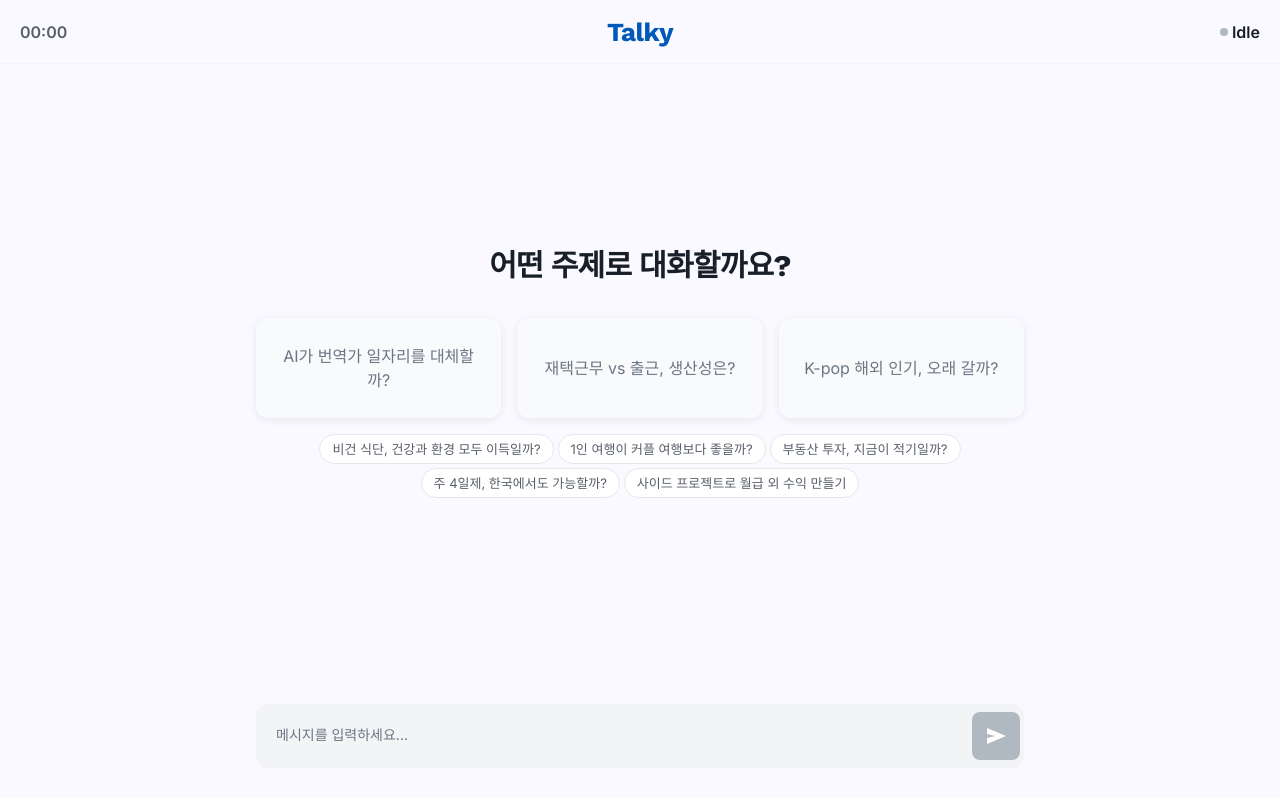
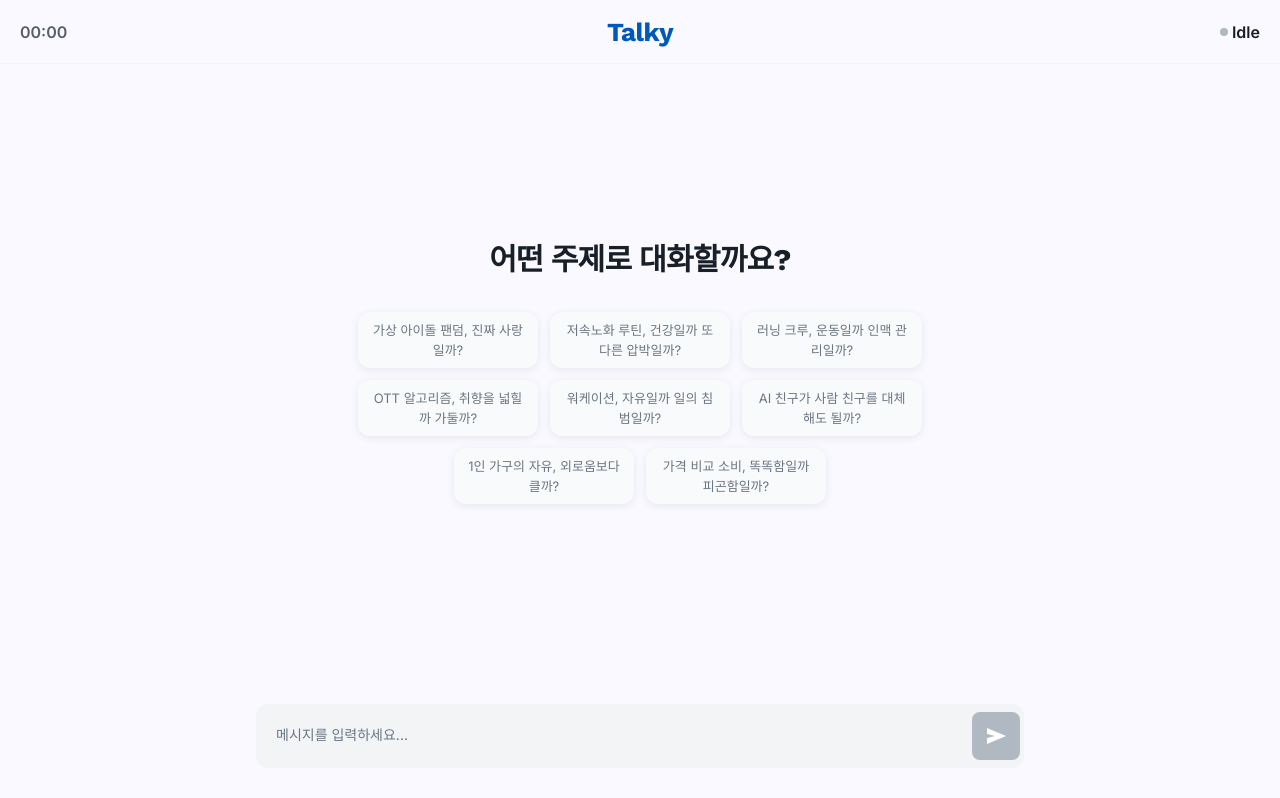
Before and after one commit to KwonOhhyeok/Talky, a Vue app: page / in a window 1280 px wide. Built offline with nearby package versions, Linux system fonts and the light colour scheme.

Commit message:
Update sample debate topics for Korean 30s trends

```diff
--- a/src/components/InterestPopup.vue
+++ b/src/components/InterestPopup.vue
@@ -15,36 +15,19 @@
         어떤 주제로 대화할까요?
       </h2>
 
-      <div class="grid w-full grid-cols-1 gap-md md:grid-cols-3" role="listbox" aria-label="주제 선택">
+      <div class="flex w-full max-w-2xl flex-wrap justify-center gap-sm" role="listbox" aria-label="주제 선택">
         <button
-          v-for="chip in featuredChips"
+          v-for="chip in chips"
           :key="chip"
           role="option"
           :aria-selected="selectedChip === chip"
-          class="group flex min-h-[100px] items-center justify-center rounded-xl p-md text-center shadow-[0_2px_8px_rgba(0,0,0,0.08)] transition-all duration-200 active:scale-95"
+          class="group flex h-[56px] w-[calc((100%_-_12px)/2)] items-center justify-center rounded-xl px-sm py-xs text-center shadow-[0_2px_8px_rgba(0,0,0,0.08)] transition-all duration-200 active:scale-95 sm:w-[180px]"
           :class="selectedChip === chip
             ? 'bg-blue-light text-primary ring-2 ring-primary'
             : 'bg-grey-50 text-grey-600 hover:bg-grey-100 hover:text-primary'"
           @click="handleChipSelect(chip)"
         >
-          <span class="font-body-lg text-body-lg transition-colors">{{ chip }}</span>
-        </button>
-      </div>
-
-      <div v-if="extraChips.length" class="mt-md flex flex-wrap justify-center gap-xs">
-        <button
-          v-for="chip in extraChips"
-          :key="chip"
-          type="button"
-          role="option"
-          :aria-selected="selectedChip === chip"
-          class="rounded-full border px-sm py-xs font-body-sm text-body-sm transition-colors"
-          :class="selectedChip === chip
-            ? 'border-primary bg-blue-light text-primary'
-            : 'border-grey-200 bg-background-layered text-secondary hover:bg-grey-50'"
-          @click="handleChipSelect(chip)"
-        >
-          {{ chip }}
+          <span class="line-clamp-2 font-body-sm text-body-sm transition-colors">{{ chip }}</span>
         </button>
       </div>
 
@@ -113,17 +96,15 @@ const panelRef = ref(null);
 const inputRef = ref(null);
 
 const chips = [
-  "AI가 번역가 일자리를 대체할까?",
-  "재택근무 vs 출근, 생산성은?",
-  "K-pop 해외 인기, 오래 갈까?",
-  "비건 식단, 건강과 환경 모두 이득일까?",
-  "1인 여행이 커플 여행보다 좋을까?",
-  "부동산 투자, 지금이 적기일까?",
-  "주 4일제, 한국에서도 가능할까?",
-  "사이드 프로젝트로 월급 외 수익 만들기",
+  "가상 아이돌 팬덤, 진짜 사랑일까?",
+  "저속노화 루틴, 건강일까 또 다른 압박일까?",
+  "러닝 크루, 운동일까 인맥 관리일까?",
+  "OTT 알고리즘, 취향을 넓힐까 가둘까?",
+  "워케이션, 자유일까 일의 침범일까?",
+  "AI 친구가 사람 친구를 대체해도 될까?",
+  "1인 가구의 자유, 외로움보다 클까?",
+  "가격 비교 소비, 똑똑함일까 피곤함일까?",
 ];
-const featuredChips = chips.slice(0, 3);
-const extraChips = chips.slice(3);
 
 const LOADING_STEPS = ["주제 분석 중...", "수업 자료 작성 중...", "마무리 중..."];
 
```
Also changed, not shown: 2 other files (tests, documents, lock files or other folders).
